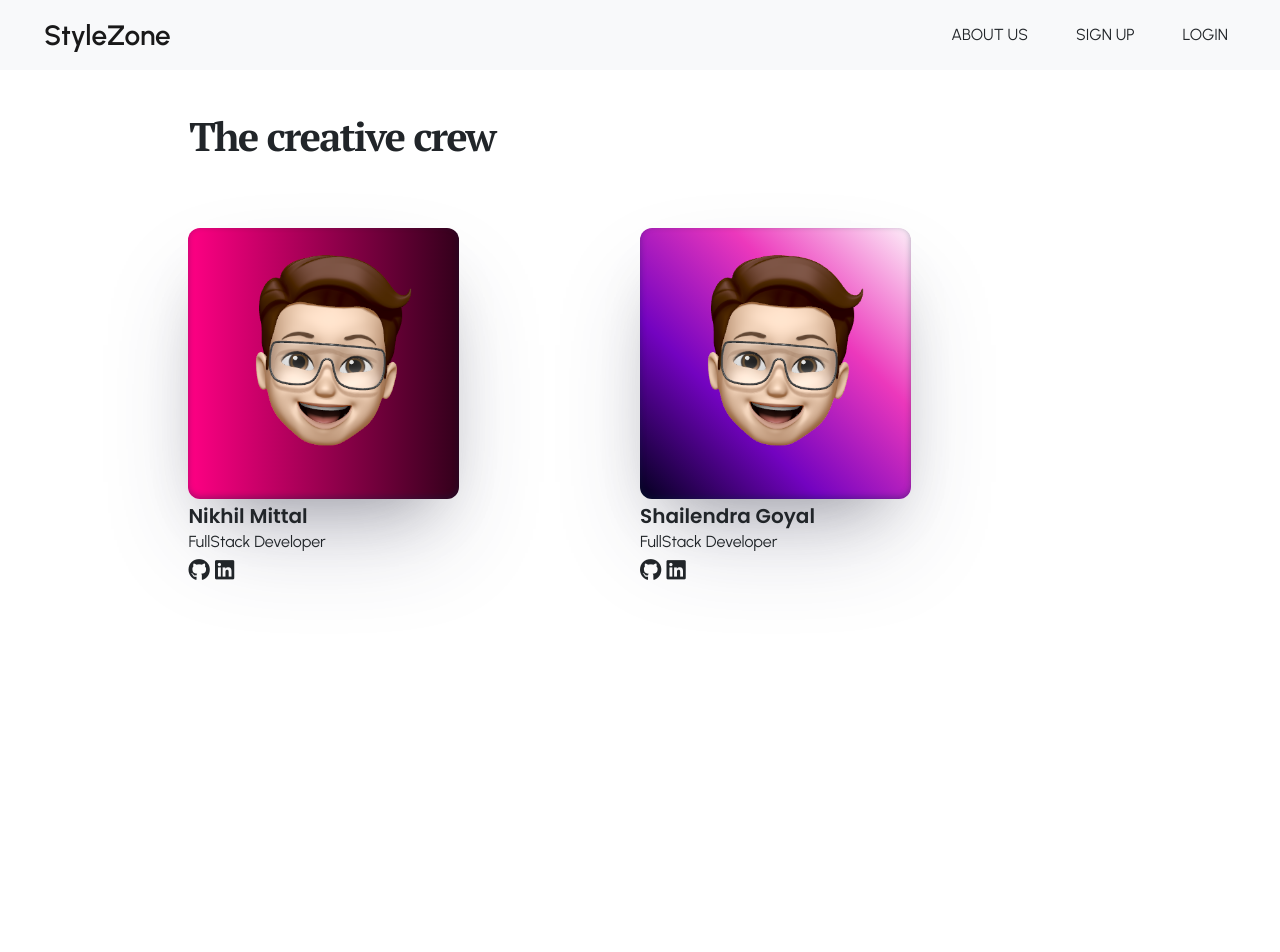
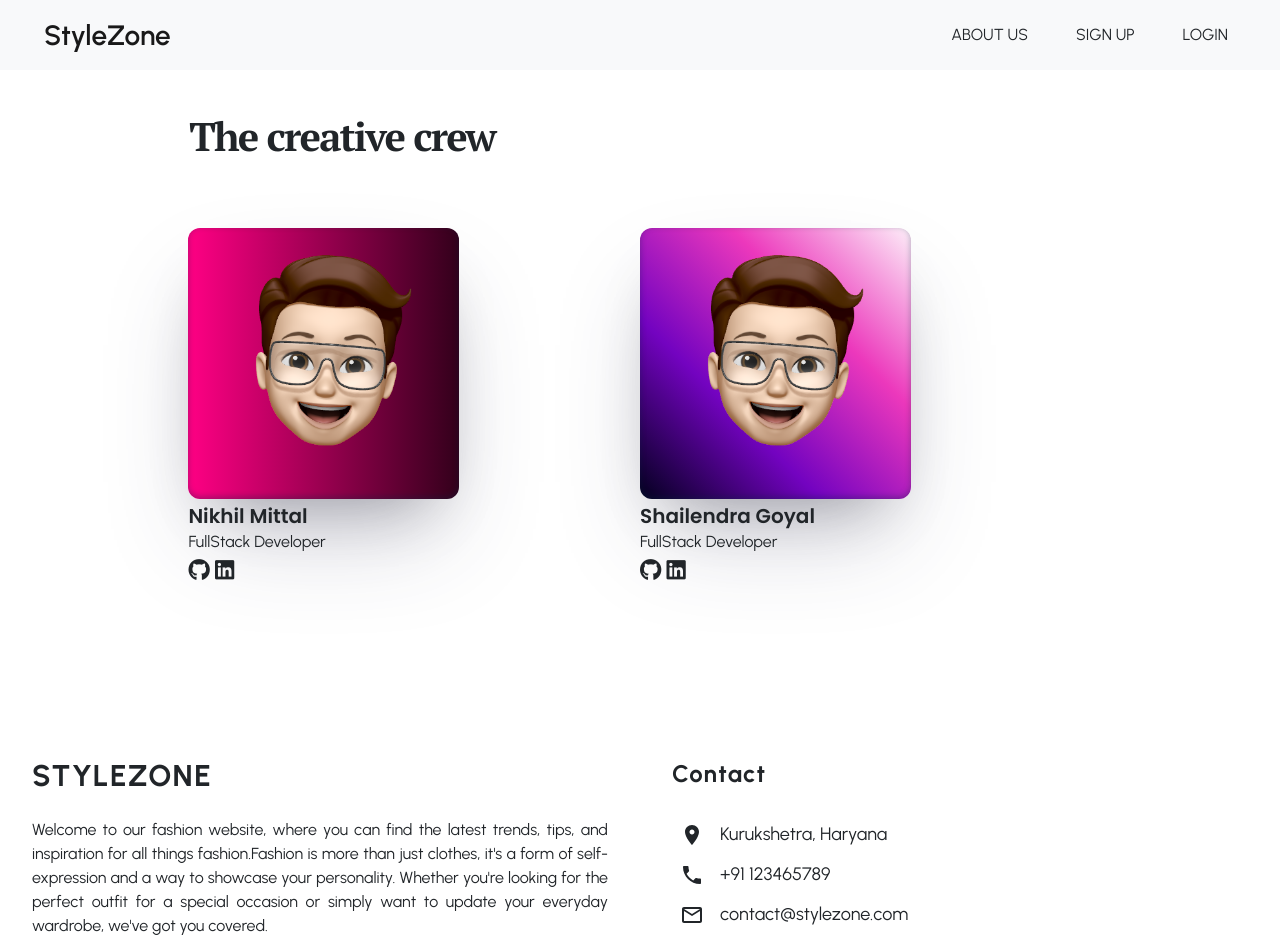
Before and after one commit to nikhilmittalx/eStore-project, a React (Vite) app in the folder client/: page /aboutus in a window 1280 px wide. Shown: the top 952 px of the page. Before the commit the page ends 800 px from the top, so only its background shows below. Built offline with nearby package versions, Linux system fonts and the light colour scheme.

Commit message:
final touch

```diff
--- a/client/src/components/Newsletter.jsx
+++ b/client/src/components/Newsletter.jsx
@@ -9,7 +9,7 @@ const Newsletter = () => {
         Newsletter
       </h2>
       <p className='text-2xl mb-10 text-center'>
-        Get timely updates from your favorite products
+        Get timely updates from StyleZone
       </p>
       <form
         action=''
--- a/client/src/components/Team/Team.jsx
+++ b/client/src/components/Team/Team.jsx
@@ -7,7 +7,7 @@ import Announcement from "../../layout/Announcement";
 import Navbar from "../../layout/Navbar";
 import Navbarr from "../../layout/Navbarr";
 import { Link } from "react-router-dom/cjs/react-router-dom.min";
-
+import Footer from "../../layout/Footer"
 const Team = () => {
   return (
     <>
@@ -108,6 +108,7 @@ const Team = () => {
           </a>
         </div>
       </div>
+      <Footer />
     </>
   );
 };
--- a/client/src/layout/Footer.jsx
+++ b/client/src/layout/Footer.jsx
@@ -15,11 +15,13 @@ const Footer = () => {
           <a href=''>STYLEZONE</a>
         </h1>
         <p className='text-justify'>
-          Lorem ipsum dolor sit, amet consectetur adipisicing elit. Ratione
-          recusandae nobis sunt aliquid tempore vitae sapiente ea voluptatibus
-          ab repellat asperiores eius cum laboriosam facilis eos, maiores
-          deleniti nemo consequuntur assumenda sed consectetur culpa voluptatum
-          quisquam quibusdam? Saepe, soluta quibusdam.
+        Welcome to our fashion website, where you can find the latest trends,
+        tips, and inspiration for all things fashion.Fashion is more than just clothes,
+        it's a form of self-expression and a way to showcase your personality.
+         Whether you're looking for the perfect outfit for a special occasion or
+         simply want to update your everyday wardrobe, we've got you covered.
+
+
         </p>
       </div>
       {/* <div>
--- a/client/src/pages/Signup.jsx
+++ b/client/src/pages/Signup.jsx
@@ -4,7 +4,7 @@ import { Link } from 'react-router-dom';
 import { register } from '../store/auth-actions';
 import { useDispatch, useSelector } from 'react-redux';
 import { useHistory } from 'react-router-dom';
-
+import { useEffect } from 'react';
 const Signup = () => {
   const dispatch = useDispatch();
   const history = useHistory();
@@ -25,7 +25,8 @@ const Signup = () => {
     const passwordConfirm = passwordConfirmRef.current.value;
     if (!password.trim() || !username.trim()) return;
     dispatch(register({username, email, password, passwordConfirm}));
-    history.push("/");
+
+    // history.push("/");
     // firstnameRef.current.value='';
     // lastnameRef.current.value='';
     usernameRef.current.value='';
@@ -33,6 +34,18 @@ const Signup = () => {
     passwordRef.current.value='';
     passwordConfirmRef.current.value='';
   };
+  useEffect(()=>{
+    if(auth.error){
+      history.push("/signup");
+    }
+    else {
+      history.push("/");
+    }
+
+  } , [history])
+
+
+
   return (
     <div className='px-4 w-full h-screen flex justify-center items-center bg-login bg-no-repeat bg-cover'>
       <form
@@ -40,6 +53,7 @@ const Signup = () => {
         action=''
         className='border bg-white p-6 flex flex-col items-center min-w-[17rem] sm:min-w-[22rem] md:min-w-[35rem] max-w-[25rem]'
       >
+
         <h1 className='uppercase text-xl mb-4 font-bold'>Sign up</h1>
         {/* <div className='grid gap-4 md:grid-cols-2 mb-4'>
           <input
@@ -90,6 +104,7 @@ const Signup = () => {
           <a href='' className='uppercase font-bold'>
             Privacy policy
           </a>
+
         </p>
         <button className='mb-4 bg-teal-700 text-white p-2'>Create</button>
         <Link to='/login' className='capitalize underline mb-4'>
--- a/client/src/store/auth-actions.js
+++ b/client/src/store/auth-actions.js
@@ -17,11 +17,11 @@ export const login = ({email, password}) => {
     }
   };
 };
-export const register = ({firstname, lastname, username, email, password, passwordConfirm}) => {
+export const register = ({username, email, password, passwordConfirm}) => {
   return async (dispatch) => {
     dispatch(registerStart());
     try {
-      const response = await publicRequest.post('/auth/register', {firstname, lastname, username, email, password, passwordConfirm});
+      const response = await publicRequest.post('/auth/register', {username, email, password, passwordConfirm});
       dispatch(registerSuccess(response.data));
     } catch (err) {
       dispatch(registerFailure());
```
Also changed, not shown: 1 other file (tests, documents, lock files or other folders).
